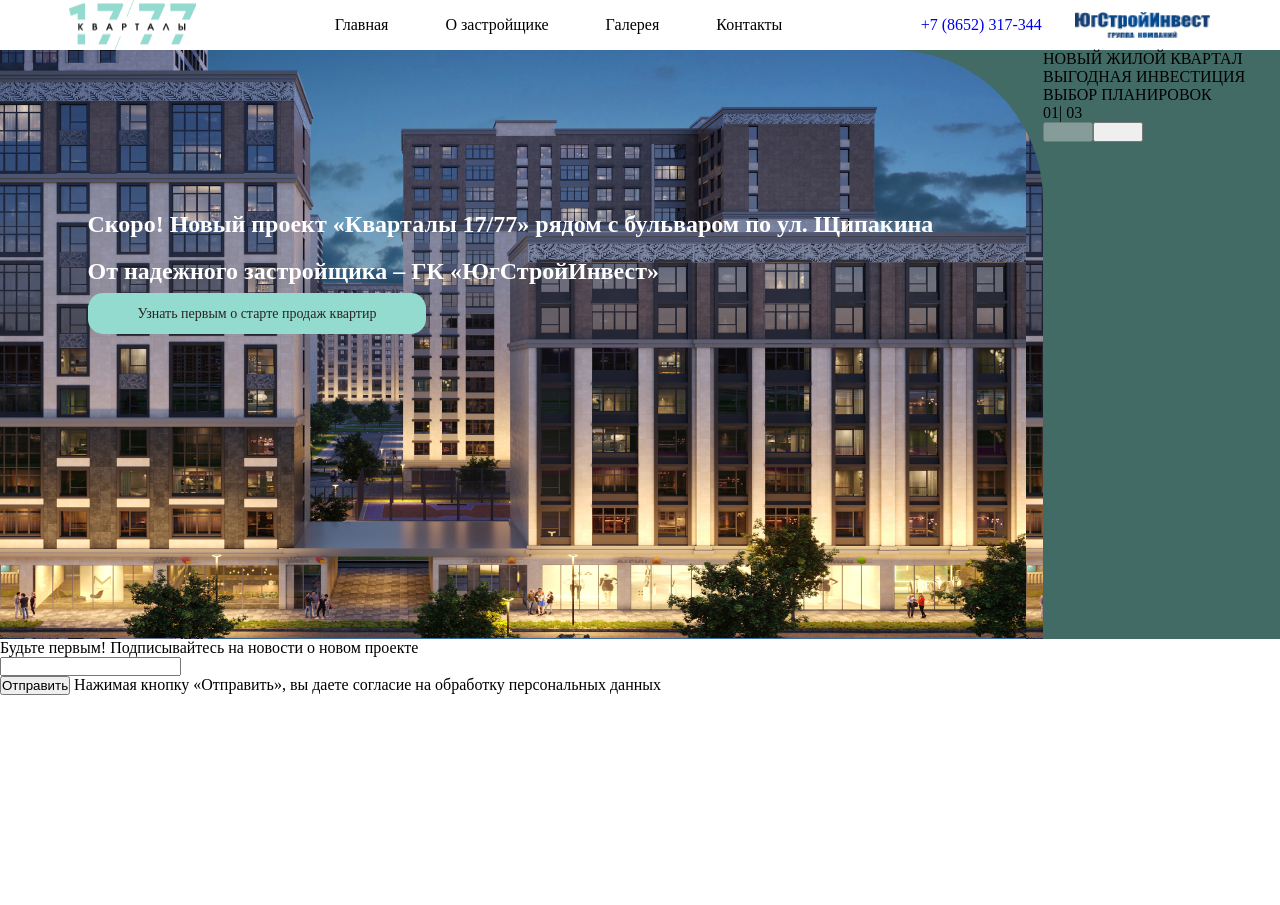
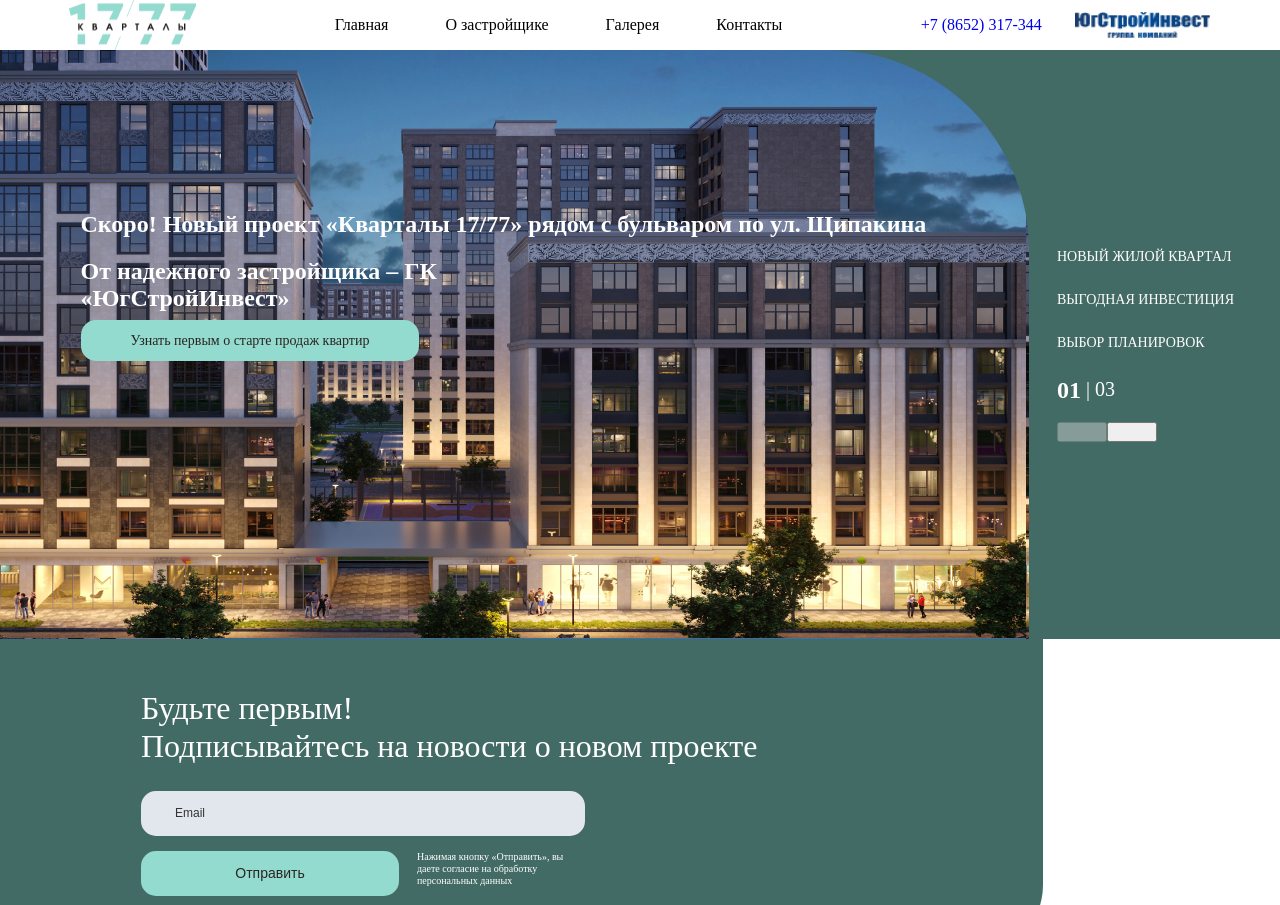
Before and after one commit to kn1feR26rus/friendsNew, a plain HTML site: page index.html in a window 1280 px wide. Shown: the top 905 px of the page. Before the commit the page ends 800 px from the top, so only its background shows below. Drawn offline with nearby package versions, Linux system fonts and the light colour scheme.

Commit message:
structure

```diff
--- a/index.css
+++ b/index.css
@@ -3,12 +3,12 @@
     padding: 0;
 }
 
-header, nav, .header_contacts, .banner, .banner_navigation-counter, .banner_navigation-arrows {
+header, nav, .header_contacts, .banner, .banner_navigation-counter, .banner_navigation-arrows, .form_block {
     display: flex;
     flex-direction: row;
 }
 
-.banner_navigation {
+.banner_navigation, .form_container {
     display: flex;
     flex-direction: column;
 }
@@ -57,7 +57,6 @@
 }
 
 .banner_container-text {
-
     color: white;
     max-width: 868px;
     width: 100%;
@@ -66,6 +65,11 @@
 
 .banner_title, .banner_subtitle {
     margin-bottom: 20px;
+}
+
+.banner_subtitle {
+    max-width: 360px;
+    width: 100%;
 }
 
 .banner_btn {
@@ -101,7 +105,7 @@
 }
 
 .banner_background {
-    border-radius: 0 150px 0 0;
+    border-radius: 0 200px 0 0;
 }
 
 .swiper_slide {
@@ -111,4 +115,89 @@
 .banner_navigation {
     max-width: 223px;
     width: 100%;
+    margin: 199px 0 0 28px;
 }
+
+.banner_navigation-text {
+    margin-bottom: 26px;
+    color: #FFFFFF;
+    font-size: 14px;
+    line-height: 121.1%;
+}
+
+.banner_navigation-counter {
+    color: #FFFFFF;
+    font-weight: 500;
+    font-size: 20px;
+    margin-bottom: 20px;
+}
+
+#active_count {
+    font-size: 24px;
+    line-height: 24.22px;
+    font-weight: 900;
+    margin-right: 5px;
+}
+
+.form_container {
+    max-width: 1043px;
+    width: 100%;
+    background: #436B65;
+    border-radius: 0 0 71px 0;
+
+    padding: 51px 0 60px;
+}
+
+.form {
+    max-width: 444px;
+    width: 100%;
+    margin-left: 141px;
+    margin-top: 25px;
+}
+
+.form_title, .form_subtitle {
+    font-size: 32px;
+    line-height: 118.6%;
+    color: #FFFFFF;
+    max-width: 885px;
+    width: 100%;
+    margin-left: 141px;
+}
+
+.form_email {
+    border: none;
+    width: 100%;
+    height: 45px;
+    background: #E2E7EE;
+    border-radius: 15px;
+    padding-left: 34px;
+    font-style: normal;
+    font-weight: 400;
+    font-size: 12px;
+    line-height: 118.6%;
+    color: #333333;
+    margin-bottom: 15px;
+}
+
+.form_submit {
+    width: 258px;
+    height: 45px;
+    background: #93DACF;
+    border-radius: 15px;
+    font-weight: 400;
+    font-size: 14px;
+    line-height: 17px;
+    text-align: center;
+    color: #2B2523;
+    border: none;
+    margin-right: 18px;
+}
+
+.form_label {
+    max-width: 168px;
+    font-weight: 400;
+font-size: 10px;
+line-height: 12px;
+
+color: #FFFFFF;
+}
--- a/index.html
+++ b/index.html
@@ -47,8 +47,9 @@
           <span class="banner_navigation-text">ВЫГОДНАЯ ИНВЕСТИЦИЯ</span>
           <span class="banner_navigation-text">ВЫБОР ПЛАНИРОВОК</span>
           <div class="banner_navigation-counter">
-            <span class="banner_navigation-count" id="active_count">01</span>
-            <span class="banner_navigation-count">&#124; 03</span>
+            <span class="banner_navigation-count" id="active_count">01 </span>
+
+            <span class="banner_navigation-count">| 03</span>
           </div>
           <div class="banner_navigation-arrows">
             <button class="banner_navigation-arrow arrow_prev"></button>
@@ -56,7 +57,6 @@
           </div>
         </div>
       </section>
-    </main>
       <section class="form_section">
         <div class="form_container">
           <span class="form_title">Будьте первым!</span>
@@ -64,7 +64,7 @@
             >Подписывайтесь на новости о новом проекте</span
           >
           <form action="" class="form">
-          <input type="email" class="form_email" required />
+            <input type="email" class="form_email" required value="Email"/>
             <div class="form_block">
               <input
                 type="submit"
@@ -80,5 +80,6 @@
           </form>
         </div>
       </section>
+    </main>
   </body>
 </html>
```
Lines whose indentation alone changed are shown as unchanged.
